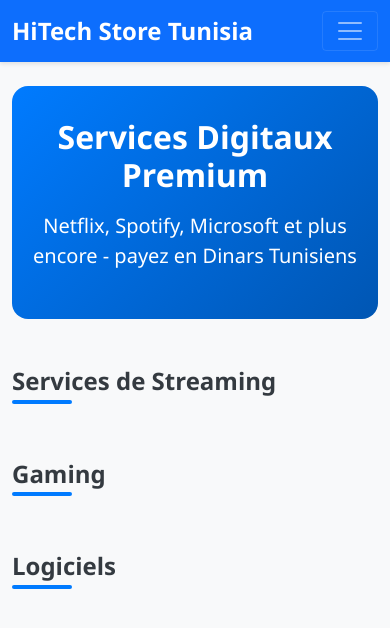
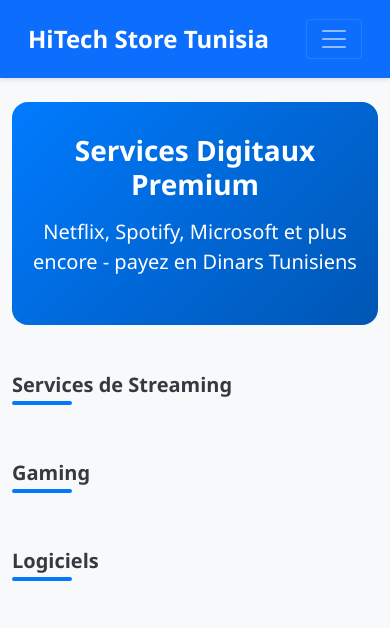
Before and after one commit to HiTech-Business-Club/HiTechStore, a plain HTML site: page frontend/templates/pages/index.html in a window 390 px wide. Drawn offline with nearby package versions, Linux system fonts and the light colour scheme; no server answers.

Commit message:
Update style.css
Key Improvements:
Consistent Spacing: Added consistent padding and margins across different elements.
Responsive Design: Added more media queries to handle smaller screen sizes effectively.
Hover Effects: Enhanced hover effects for better user interaction.
Accessibility: Ensured sufficient color contrast and focus states for interactive elements.

```diff
--- a/frontend/static/css/style.css
+++ b/frontend/static/css/style.css
@@ -12,11 +12,15 @@
 body {
     font-family: 'Segoe UI', system-ui, -apple-system, sans-serif;
     background-color: var(--light-gray);
+    margin: 0;
+    padding: 0;
+    color: var(--dark-gray);
 }
 
 /* Navbar Styles */
 .navbar {
     box-shadow: 0 2px 4px rgba(0,0,0,0.1);
+    padding: 1rem;
 }
 
 .navbar-brand {
@@ -31,6 +35,7 @@
     color: white;
     border-radius: 1rem;
     margin-bottom: 2rem;
+    text-align: center;
 }
 
 .hero-section h1 {
@@ -196,3 +201,25 @@
         margin-bottom: 1rem;
     }
 }
+
+@media (max-width: 576px) {
+    .hero-section h1 {
+        font-size: 1.75rem;
+    }
+
+    .section-title {
+        font-size: 1.25rem;
+    }
+
+    .product-card {
+        margin-bottom: 1rem;
+    }
+
+    .product-title {
+        font-size: 1.125rem;
+    }
+
+    .product-price {
+        font-size: 1.25rem;
+    }
+}
```
